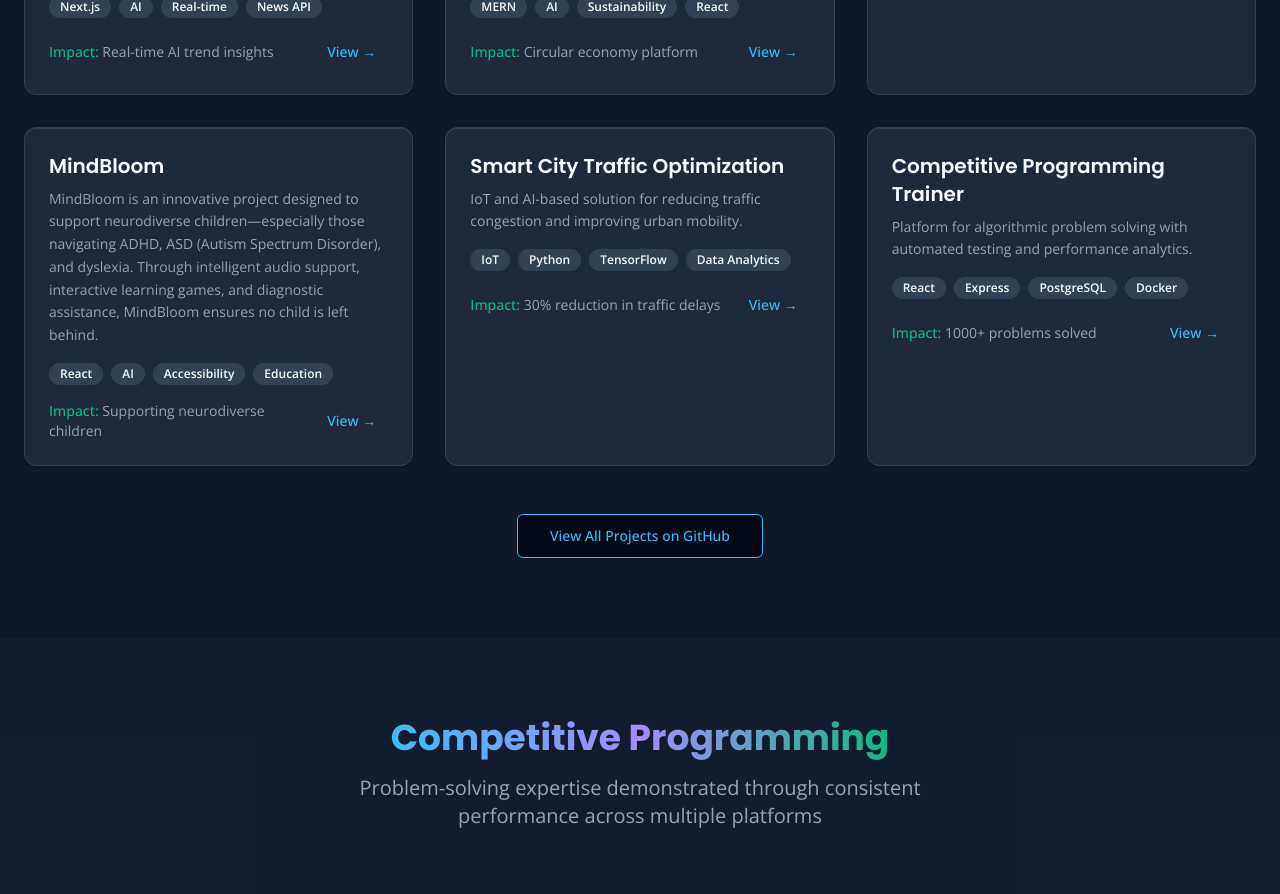
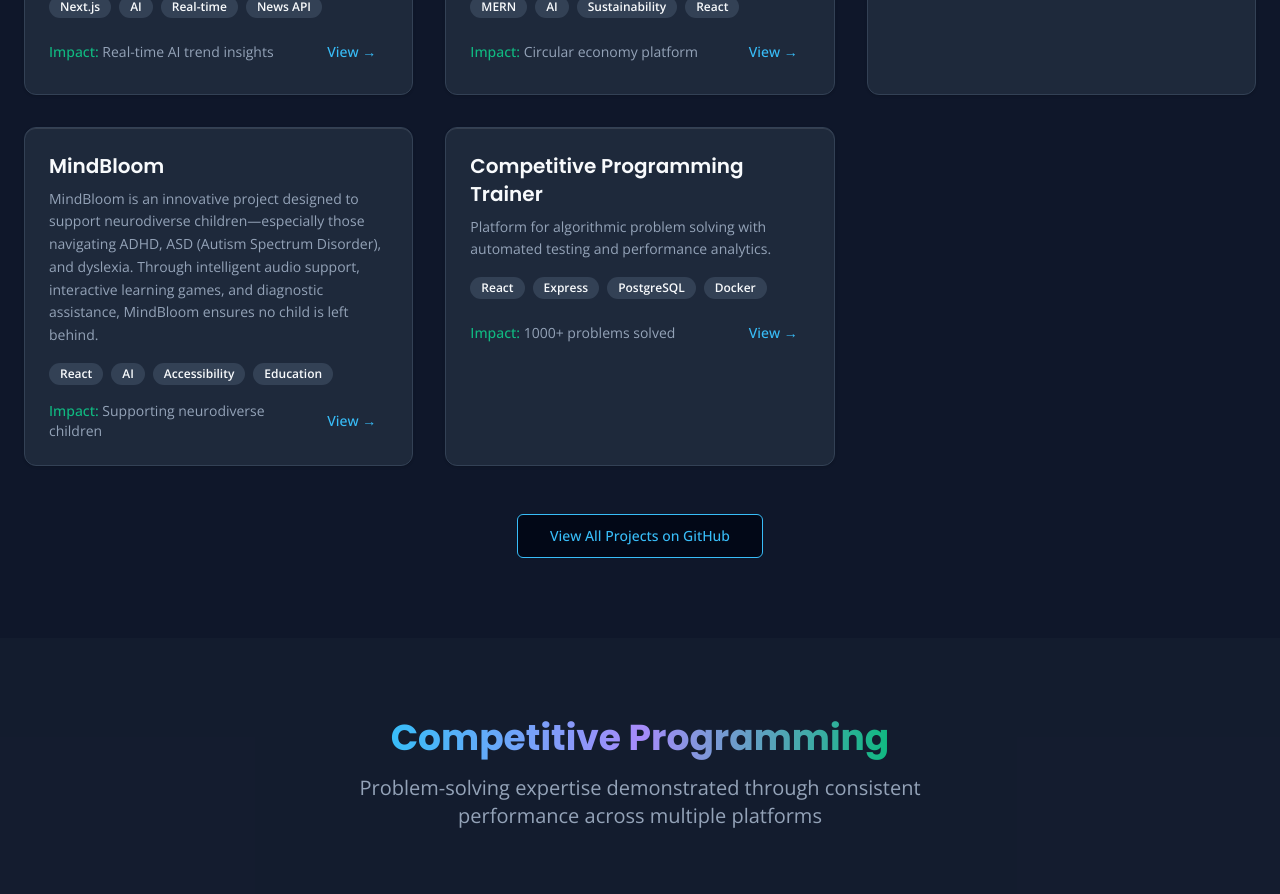
Before and after one commit to prachi-kCoder/My_Tech_Journey, a React (Vite) app: page / in a window 1280 px wide. Shown: the part 2820-3714 px from the top of the page. Built offline with nearby package versions, Linux system fonts and the light colour scheme.

Commit message:
Changes
Co-authored-by: prachi-kCoder <162518328+prachi-kCoder@users.noreply.github.com>

```diff
--- a/src/components/ProjectsSection.tsx
+++ b/src/components/ProjectsSection.tsx
@@ -62,14 +62,6 @@ const ProjectsSection = () => {
       category: "Social Impact",
       impact: "Supporting neurodiverse children",
       link: "https://mind-bloom-app-git-main-prachi-kumaris-projects-194ed928.vercel.app/"
-    },
-    {
-      title: "Smart City Traffic Optimization",
-      description: "IoT and AI-based solution for reducing traffic congestion and improving urban mobility.",
-      tags: ["IoT", "Python", "TensorFlow", "Data Analytics"],
-      category: "Social Impact",
-      impact: "30% reduction in traffic delays",
-      link: "#"
     },
     {
       title: "Competitive Programming Trainer",
```
